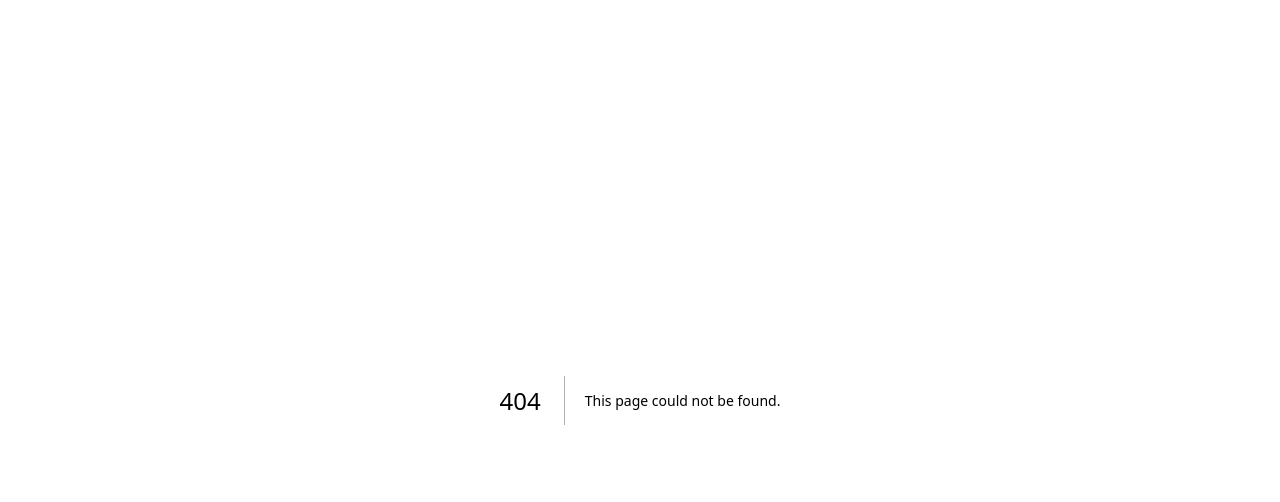
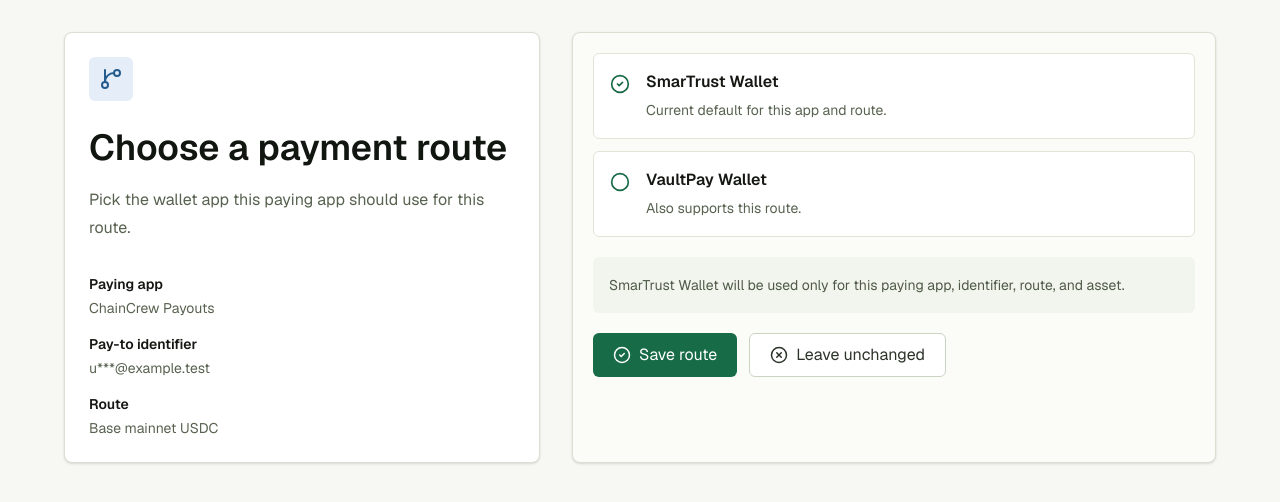
Before and after one commit to global-pay-to-resolver/globalpayto-site, a Next.js app: page /actions/route-selection/gptr_act_route_demo in a window 1280 px wide. Before the commit this address had no page. Shown: the top 502 px of the page. Built offline with nearby package versions, Linux system fonts and the light colour scheme.

Commit message:
Implement route selection hosted action pages

```diff
--- a/agent-context/session-log/main.md
+++ b/agent-context/session-log/main.md
@@ -69,3 +69,12 @@ head: 0b14c01
 summary: Completed GPTW-S2-T3 by tightening route-selection flow design around explicit user selection, current-default behavior, disabled non-ready states, safe hydration, and route/provider disclosure limits.
 validation: Reviewed hosted-action design and contract docs to confirm route options/defaults render only after action validation and do not expose unrelated routes, PayToDapps, wallet addresses, route counts, or provider internals.
 follow-ups: Implement route-selection hosted action pages with mock action state.
+
+---
+
+agent: Codex
+branch: main
+head: cb38fcd
+summary: Completed GPTW-S2-T4 by implementing the route-selection hosted action page with mock action hydration, explicit route choice, current-default display, safe non-ready states, and local selected/denied outcomes.
+validation: Ran pnpm typecheck, pnpm lint, and pnpm build; Next built both dynamic hosted action route families successfully.
+follow-ups: Remove or reframe starter-only UI that conflicts with the GlobalPayTo MVP boundary.
--- a/agent-context/todo.md
+++ b/agent-context/todo.md
@@ -103,9 +103,9 @@ Acceptance notes:
 
 ### GPTW-S2-T4 Implement Route Selection Pages
 
-Status: TBD
-Feature branch: TBD
-Session log: TBD
+Status: Complete
+Feature branch: main
+Session log: agent-context/session-log/main.md
 Depends on: globalpayto-site:GPTW-S2-T3
 
 Implement hosted route-selection pages in the public site.
--- /dev/null
+++ b/src/app/actions/route-selection/[actionId]/page.tsx
@@ -0,0 +1,15 @@
+import { RouteSelectionClient } from "@/components/hosted-action/route-selection-client";
+import { getRouteSelectionAction } from "@/lib/mock-actions";
+
+interface RouteSelectionPageProps {
+  params: Promise<{
+    actionId: string;
+  }>;
+}
+
+export default async function RouteSelectionPage({ params }: RouteSelectionPageProps) {
+  const { actionId } = await params;
+  const action = getRouteSelectionAction(actionId);
+
+  return <RouteSelectionClient action={action} />;
+}
--- /dev/null
+++ b/src/components/hosted-action/route-selection-client.tsx
@@ -0,0 +1,151 @@
+"use client";
+
+import { CheckCircle2, Circle, GitBranch, XCircle } from "lucide-react";
+import { useState } from "react";
+
+import type { HostedActionState, RouteSelectionAction } from "@/lib/mock-actions";
+
+interface RouteSelectionClientProps {
+  action: RouteSelectionAction;
+}
+
+const stateCopy: Record<HostedActionState, { title: string; body: string }> = {
+  ready: {
+    title: "Choose a payment route",
+    body: "Pick the wallet app this paying app should use for this route.",
+  },
+  approved: {
+    title: "Authorization approved",
+    body: "The requested authorization was approved.",
+  },
+  denied: {
+    title: "No route change made",
+    body: "Your existing payment preferences were not changed.",
+  },
+  selected_route: {
+    title: "Route preference saved",
+    body: "This app can now use the selected route for matching payment intents.",
+  },
+  expired: {
+    title: "This link expired",
+    body: "Restart from the app that sent you here.",
+  },
+  invalid: {
+    title: "This link cannot be used",
+    body: "Restart from the app that sent you here.",
+  },
+  completed: {
+    title: "This action is complete",
+    body: "There is nothing else to do here.",
+  },
+  restart_required: {
+    title: "Restart required",
+    body: "Open a fresh route-selection link from the requesting app.",
+  },
+};
+
+export function RouteSelectionClient({ action }: RouteSelectionClientProps) {
+  const [state, setState] = useState<HostedActionState>(action.state);
+  const [selectedId, setSelectedId] = useState(action.currentDefaultId);
+  const copy = stateCopy[state];
+  const isReady = state === "ready";
+  const selectedOption = action.options.find((option) => option.id === selectedId);
+
+  return (
+    <main className="min-h-screen bg-[#f7f8f4] px-5 py-8 text-[#151713] sm:px-8">
+      <section className="mx-auto grid max-w-6xl gap-8 lg:grid-cols-[0.85fr_1.15fr]">
+        <div className="rounded-lg border border-[#d9dfd1] bg-white p-6 shadow-sm">
+          <div className="flex h-11 w-11 items-center justify-center rounded-md bg-[#e5eef8] text-[#245c8d]">
+            <GitBranch size={24} aria-hidden="true" />
+          </div>
+          <h1 className="mt-6 text-3xl font-semibold leading-tight text-[#111611] sm:text-4xl">
+            {copy.title}
+          </h1>
+          <p className="mt-4 text-base leading-7 text-[#586250]">{copy.body}</p>
+          <dl className="mt-8 grid gap-4 text-sm">
+            <div>
+              <dt className="font-semibold text-[#151713]">Paying app</dt>
+              <dd className="mt-1 text-[#586250]">{action.payingDappName}</dd>
+            </div>
+            <div>
+              <dt className="font-semibold text-[#151713]">Pay-to identifier</dt>
+              <dd className="mt-1 text-[#586250]">{action.maskedIdentifier}</dd>
+            </div>
+            <div>
+              <dt className="font-semibold text-[#151713]">Route</dt>
+              <dd className="mt-1 text-[#586250]">{action.routeLabel}</dd>
+            </div>
+          </dl>
+        </div>
+
+        <div className="rounded-lg border border-[#d9dfd1] bg-[#fbfcf8] p-5 shadow-sm">
+          <div className="grid gap-3">
+            {isReady && action.options.length > 0 ? (
+              action.options.map((option) => {
+                const selected = selectedId === option.id;
+
+                return (
+                  <button
+                    className="grid grid-cols-[auto_1fr] gap-4 rounded-md border border-[#dfe5d7] bg-white p-4 text-left transition hover:border-[#b9c7ad] disabled:opacity-70"
+                    key={option.id}
+                    onClick={() => setSelectedId(option.id)}
+                    type="button"
+                  >
+                    <span className="mt-1 text-[#176b46]">
+                      {selected ? (
+                        <CheckCircle2 size={20} aria-hidden="true" />
+                      ) : (
+                        <Circle size={20} aria-hidden="true" />
+                      )}
+                    </span>
+                    <span>
+                      <span className="block text-base font-semibold text-[#151713]">
+                        {option.name}
+                      </span>
+                      <span className="mt-1 block text-sm leading-6 text-[#586250]">
+                        {option.detail}
+                      </span>
+                    </span>
+                  </button>
+                );
+              })
+            ) : (
+              <div className="rounded-md border border-[#dfe5d7] bg-white p-5">
+                <p className="text-sm leading-6 text-[#586250]">
+                  Route options are hidden for this action state.
+                </p>
+              </div>
+            )}
+          </div>
+
+          <div className="mt-5 rounded-md bg-[#f2f5ed] p-4 text-sm leading-6 text-[#4f5a49]">
+            {selectedOption
+              ? `${selectedOption.name} will be used only for this paying app, identifier, route, and asset.`
+              : "No route details are available for this action state."}
+          </div>
+
+          <div className="mt-5 flex flex-col gap-3 sm:flex-row">
+            <button
+              className="inline-flex h-11 items-center justify-center gap-2 rounded-md bg-[#176b46] px-5 text-sm font-semibold text-white transition hover:bg-[#12583a] disabled:bg-[#aeb8a6]"
+              disabled={!isReady || !selectedId}
+              onClick={() => setState("selected_route")}
+              type="button"
+            >
+              <CheckCircle2 size={18} aria-hidden="true" />
+              Save route
+            </button>
+            <button
+              className="inline-flex h-11 items-center justify-center gap-2 rounded-md border border-[#cbd4c3] bg-white px-5 text-sm font-semibold text-[#2c3429] transition hover:bg-[#f1f4ec] disabled:text-[#9aa493]"
+              disabled={!isReady}
+              onClick={() => setState("denied")}
+              type="button"
+            >
+              <XCircle size={18} aria-hidden="true" />
+              Leave unchanged
+            </button>
+          </div>
+        </div>
+      </section>
+    </main>
+  );
+}
```
